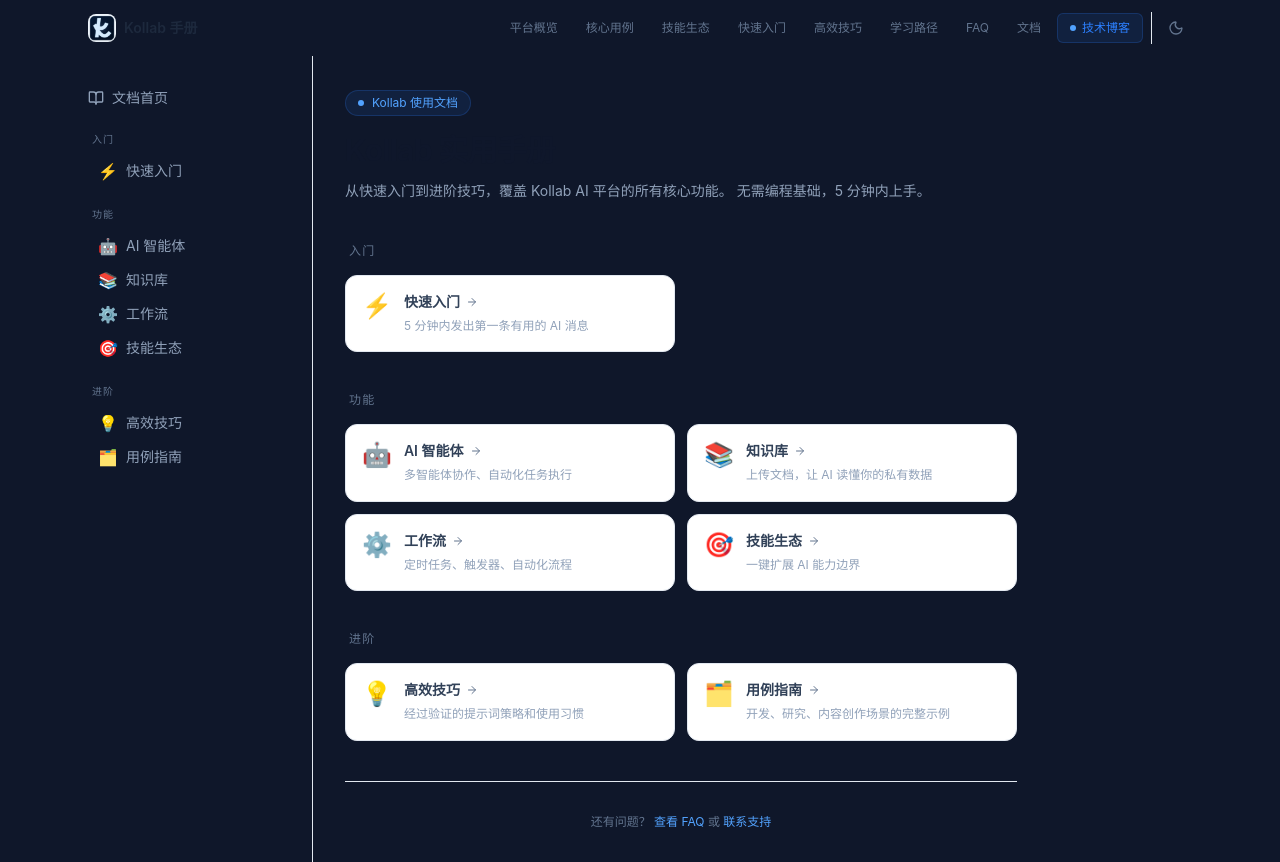
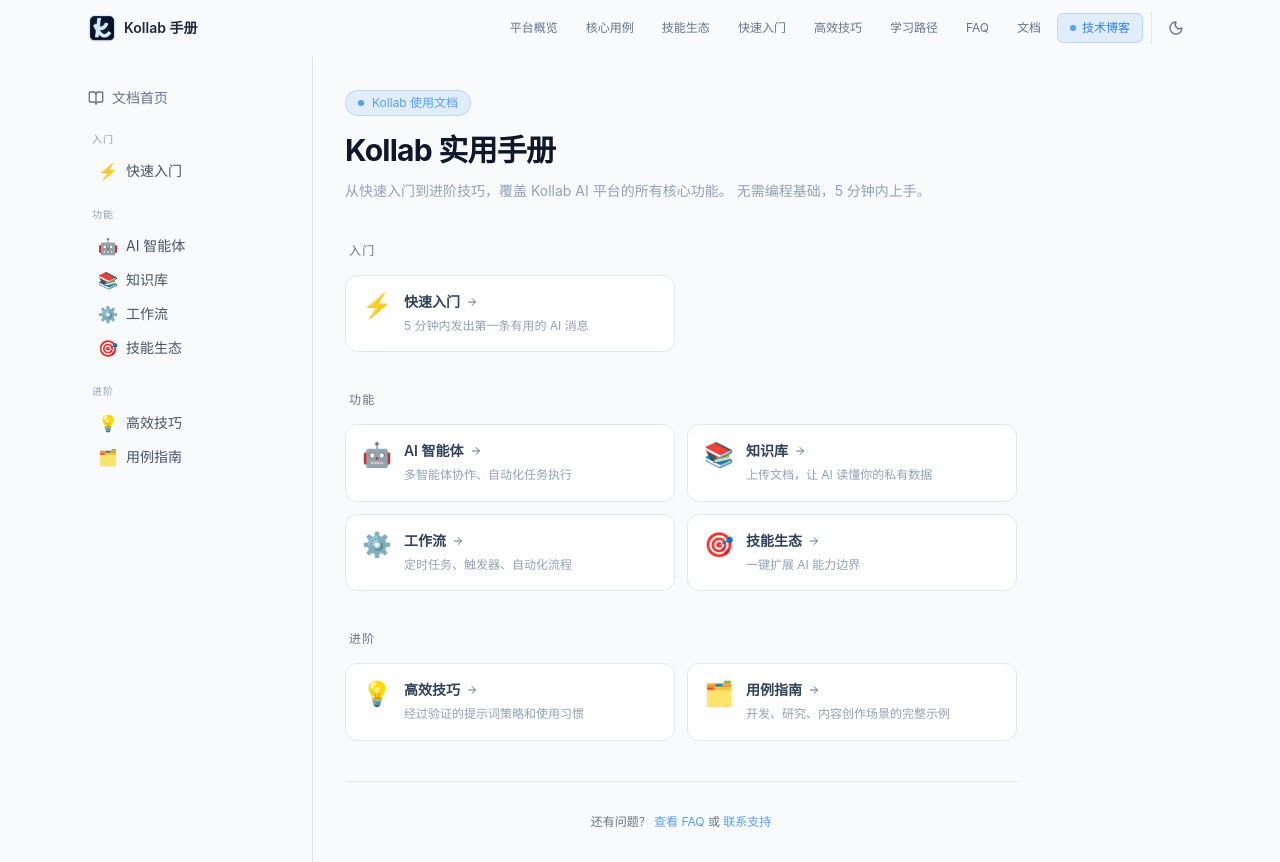
Before and after one commit to Neonity2020/kollab-handbook, a Next.js app: page /docs in a window 1280 px wide. Built offline with nearby package versions, Linux system fonts and the light colour scheme.

Commit message:
fix(docs): light mode support for docs layout sidebar

```diff
--- a/app/docs/layout.tsx
+++ b/app/docs/layout.tsx
@@ -18,21 +18,21 @@
   return (
     <>
       <Navbar />
-      <div className="min-h-screen bg-[#0f172a] pt-14">
+      <div className="min-h-screen bg-[var(--bg)] pt-14">
         <div className="max-w-6xl mx-auto px-4 sm:px-6 flex gap-0">
           {/* Sidebar */}
           <aside className="hidden md:block w-56 shrink-0 pt-8 pr-6">
             <div className="sticky top-20">
               <Link
                 href="/docs/"
-                className="flex items-center gap-2 text-slate-400 hover:text-slate-700 dark:text-slate-200 transition-colors mb-6 text-sm"
+                className="flex items-center gap-2 text-slate-500 dark:text-slate-400 hover:text-[var(--text)] transition-colors mb-6 text-sm"
               >
                 <BookOpen className="w-4 h-4" />
                 文档首页
               </Link>
               {grouped.map(({ category, items }) => (
                 <div key={category} className="mb-5">
-                  <p className="text-[10px] uppercase tracking-widest text-slate-500 mb-2 px-1">
+                  <p className="text-[10px] uppercase tracking-widest text-slate-400 dark:text-slate-500 mb-2 px-1">
                     {category}
                   </p>
                   <nav className="space-y-0.5">
@@ -44,8 +44,8 @@
                           href={`/docs/${s.slug}/`}
                           className={`flex items-center gap-2 px-2.5 py-1.5 rounded-md text-sm transition-all ${
                             active
-                              ? "bg-blue-500/15 text-blue-300 font-medium"
-                              : "text-slate-400 hover:text-slate-700 dark:text-slate-200 hover:bg-white/5"
+                              ? "bg-blue-500/15 text-blue-600 dark:text-blue-300 font-medium"
+                              : "text-slate-600 dark:text-slate-400 hover:text-[var(--text)] hover:bg-black/5 dark:hover:bg-white/5"
                           }`}
                         >
                           <span className="text-base leading-none">{s.icon}</span>
```
